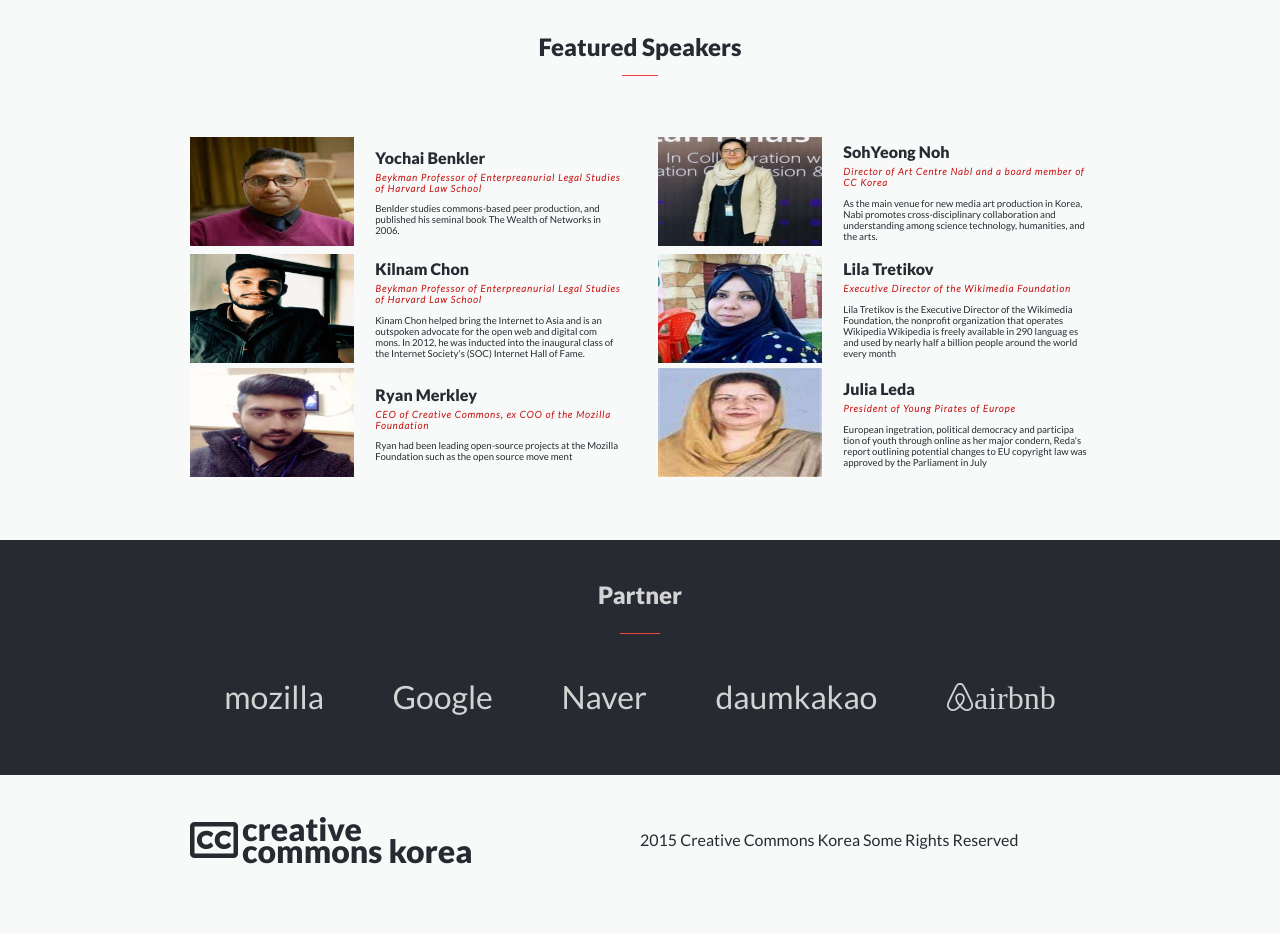
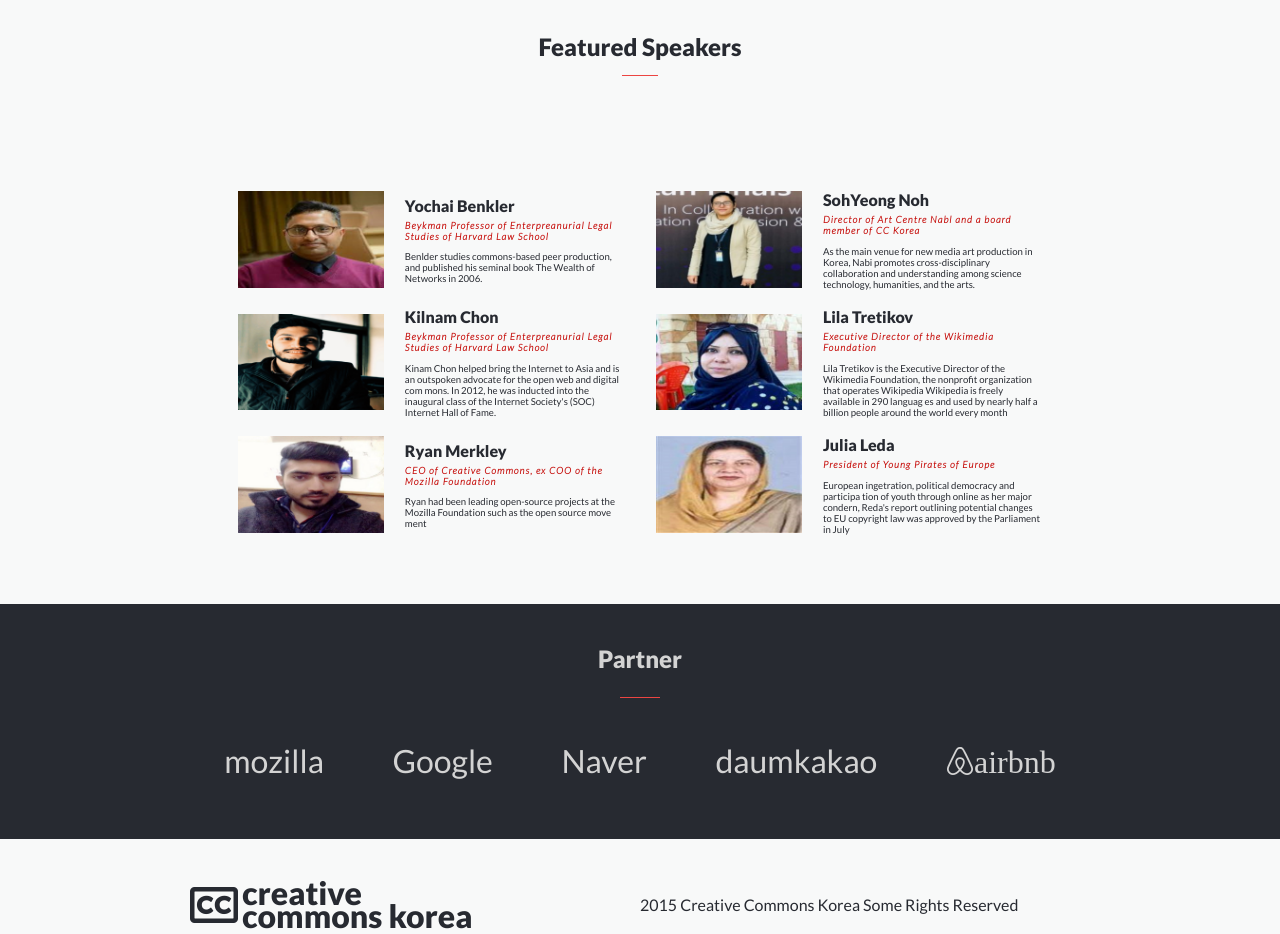
Before and after one commit to ameerhamzakhalid/capstone-module, a plain HTML site: page index.html in a window 1280 px wide. Shown: the part 1123-2057 px from the top of the page. Drawn offline with Linux system fonts and the light colour scheme.

```diff
--- a/home.css
+++ b/home.css
@@ -498,7 +498,7 @@ footer {
     display: flex;
     flex-wrap: wrap;
     justify-content: space-between;
-    margin-bottom: 3em;
+    padding: 3em;
   }
 
   .speaker-card {
```
